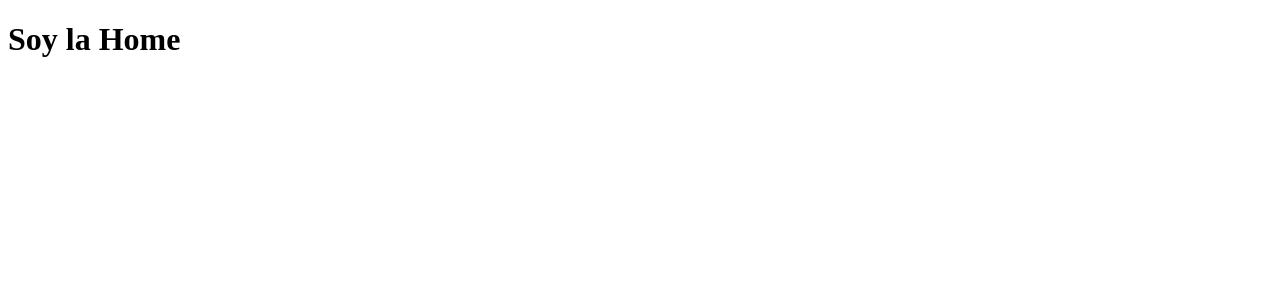
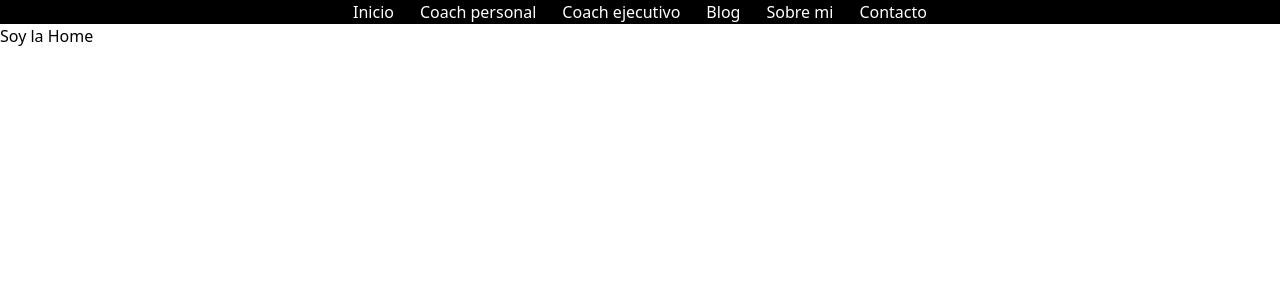
Before and after one commit to kyubiful/sz-coach-web, a Next.js app: page / in a window 1280 px wide. Shown: the top 300 px of the page. Built offline with nearby package versions, Linux system fonts and the light colour scheme.

Commit message:
feat: :sparkles: add navigation and tailwind

```diff
--- a/app/layout.tsx
+++ b/app/layout.tsx
@@ -1,4 +1,6 @@
 import React from 'react'
+import { Navigation } from './Navigation'
+import './globals.css'
 
 export default function RootLayout ({
   children
@@ -8,7 +10,10 @@ export default function RootLayout ({
   return (
     <html>
       <head />
-      <body>{children}</body>
+      <body>
+        <Navigation />
+        {children}
+      </body>
     </html>
   )
 }
```
